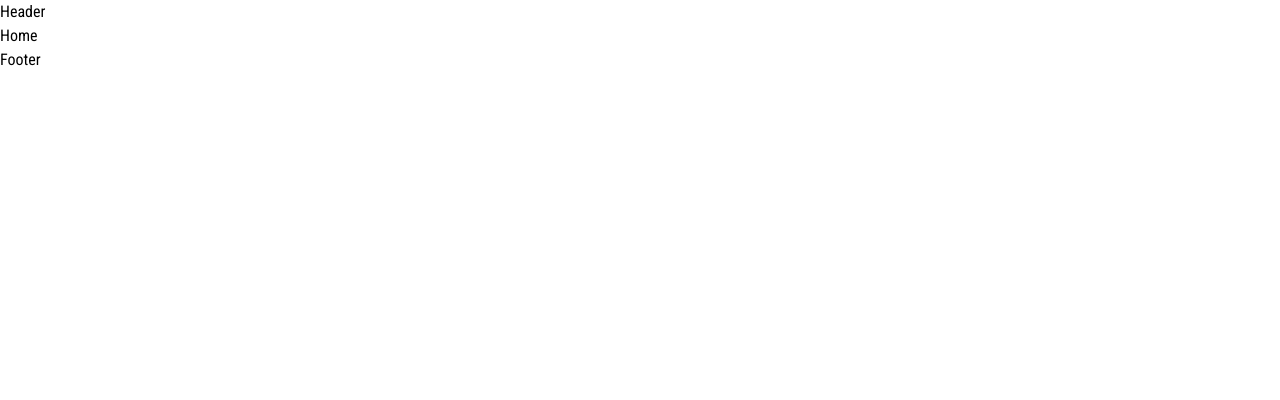
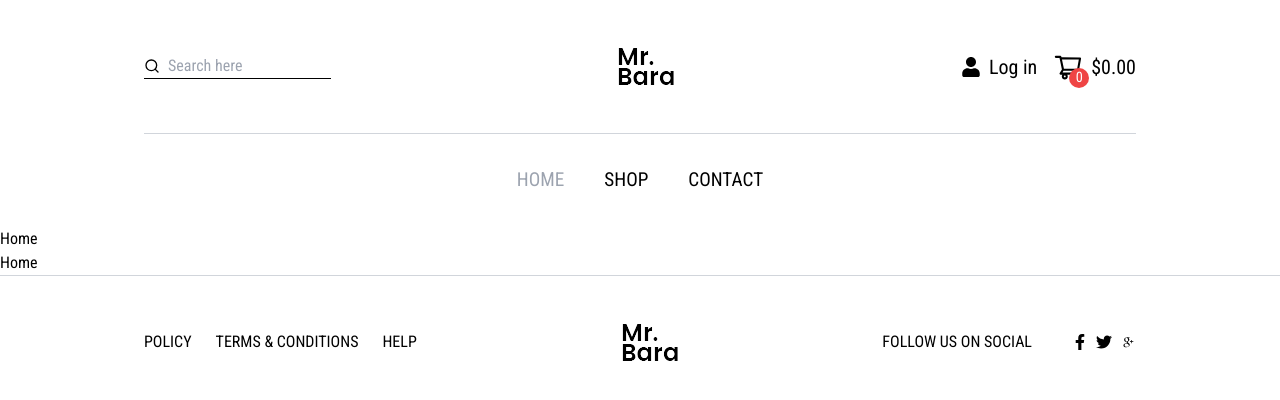
Before and after one commit to ojogoddy/EcommerceInt, a React (Vite) app: page / in a window 1280 px wide. Shown: the top 400 px of the page. Built offline with nearby package versions, Linux system fonts and the light colour scheme.

Commit message:
Godwin-header-&-footer-completed

```diff
--- a/src/component/block/Footer.tsx
+++ b/src/component/block/Footer.tsx
@@ -1,8 +1,28 @@
-import React from 'react'
+import logo from "../../assets/logo.png"
+import { FaFacebookF } from "react-icons/fa";
+import { FaTwitter } from "react-icons/fa";
+import { TiSocialGooglePlus } from "react-icons/ti";
 
 const Footer = () => {
   return (
-    <div>Footer</div>
+    <div>
+      <div className='flex items-center justify-between px-[9rem] py-[3rem] border-t-[1px] border-gray-300'>
+        <div className=" flex items-center gap-x-6">
+          <div className="">POLICY</div>
+          <div className="">TERMS & CONDITIONS</div>
+          <div className="">HELP</div>
+        </div>
+        <img src={logo} alt="" />
+        <div className='flex items-center gap-x-10'>
+          <div className="">FOLLOW US ON SOCIAL</div>
+          <div className="flex items-center gap-x-2">
+            <FaFacebookF/>
+            <FaTwitter/>
+            <TiSocialGooglePlus/>
+          </div>
+        </div>
+      </div>
+    </div>
   )
 }
 
--- a/src/component/block/Header.tsx
+++ b/src/component/block/Header.tsx
@@ -1,8 +1,68 @@
-import React from 'react'
+import React, { useState } from 'react'
+import logo from "../../assets/logo.png"
+import {FaUser} from "react-icons/fa"
+import { FiSearch } from "react-icons/fi";
+import { AiOutlineShoppingCart } from "react-icons/ai";
+import {Link} from "react-router-dom"
+import Home from '../pages/Home';
+import Shop from '../pages/Shop';
+import Contact from '../pages/Contact';
 
-const Header = () => {
+const Header:React.FC = () => {
+  const [active, setActive] = useState(0)
+  const home = ["HOME", "SHOP", "CONTACT"]
+
+  const display =()=>{
+    switch(active){
+      case 0:
+        return <Home/>
+      case 1:
+        return <Shop/>
+      case 2:
+        return <Contact/>
+
+    }
+  }
+
   return (
-    <div>Header</div>
+    <div>
+        <div className='flex items-center justify-between mx-[9rem] py-[3rem] border-b-[1px] border-gray-300'>
+            <div className="flex items-center gap-x-2 border-b-[1px]   border-black">
+            <FiSearch/>
+            <input type="text" placeholder='Search here' className='  outline-none '/>
+            </div>
+            <Link to="/">
+            <img src={logo} alt="" /></Link>
+            <div className="flex items-center gap-x-4 text-[1.25rem]">
+              <Link to="">
+                <div className=" flex items-center gap-x-2 ">
+                  <FaUser />
+                  Log in
+                </div>
+              </Link>
+
+              <Link to="cart">
+              <div className=" flex items-center gap-x-2">
+                <div className="relative text-[30px]">
+                <AiOutlineShoppingCart/>
+                <div className="absolute bg-red-500 w-5 h-5 left-4 top-4 flex items-center justify-center rounded-full mx-auto text-white text-[0.9rem] ">0</div>
+                </div>
+                $0.00
+              </div></Link>
+            </div>
+        </div>
+        <div className="">
+            <div className='flex items-center justify-center space-x-10 my-8 text-[1.2rem]'>
+              {home?.map((prop, index)=>(
+                <span key={index}
+                className={`cursor-pointer ${active===index ? "text-gray-400": "text-black"}`} onClick={()=>setActive(index)}>
+                  {prop}
+                </span>
+              ))}
+            </div>
+            <div className="">{display()}</div>
+        </div>
+    </div>
   )
 }
 
--- /dev/null
+++ b/src/component/pages/All.tsx
@@ -0,0 +1,9 @@
+import React from 'react'
+
+const All = () => {
+  return (
+    <div>All</div>
+  )
+}
+
+export default All
--- /dev/null
+++ b/src/component/pages/Men.tsx
@@ -0,0 +1,9 @@
+import React from 'react'
+
+const Men = () => {
+  return (
+    <div>Men</div>
+  )
+}
+
+export default Men
--- a/src/component/pages/Shop.tsx
+++ b/src/component/pages/Shop.tsx
@@ -1,8 +1,25 @@
 import React from 'react'
+import {Link} from "react-router-dom"
+import { FaAngleRight } from "react-icons/fa";
 
 const Shop = () => {
   return (
-    <div>Shop</div>
+    <div>
+      <div className="text-[4rem] font-extrabold text-center">Shop</div>
+      <div className=" gap-x-2 flex items-center justify-center">
+        <Link to="/">
+          <div className="text-gray-400">
+            Home
+          </div>
+        </Link>
+        <div className=" text-gray-400">
+        <FaAngleRight/>
+        </div>
+        <div className=" text-red-500">
+          Shop
+        </div>
+      </div>
+    </div>
   )
 }
 
--- /dev/null
+++ b/src/component/pages/Women.tsx
@@ -0,0 +1,9 @@
+import React from 'react'
+
+const Women = () => {
+  return (
+    <div>Women</div>
+  )
+}
+
+export default Women
```
Also changed, not shown: src/assets/logo.png (added).
